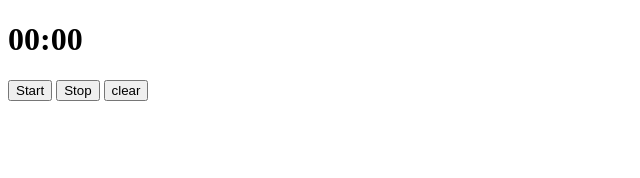
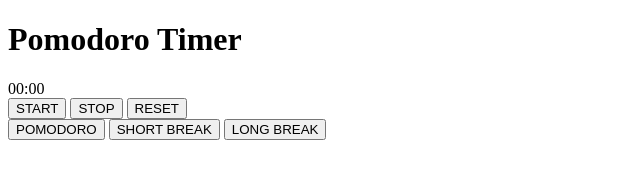
Before and after one commit to yuvarajsadam/timer, a plain HTML site: page index.html in a window 1280 px wide. Shown: the whole page, without its empty margins (0-640 px from the left). Drawn offline with Linux system fonts and the light colour scheme.

Commit message:
Update index.html

```diff
--- a/index.html
+++ b/index.html
@@ -1,14 +1,33 @@
-<!DOCTYPE html>
-<html>
+ <!DOCTYPE html>
+ <html lang="en">
 
-<head> </head>
+ <head>
+     <meta charset="UTF-8" />
+     <meta name="viewport" content="width=device-width, initial-scale=1.0" />
+     <title>Pomodoro Timer</title>
+     <link rel="stylesheet" href="style.css">
+ </head>
 
-<body>
-    <h1><span id="tt1">00</span>:<span id="tt">00</span></h1>
-    <button onclick="v()">Start</button>
-    <button onclick="s()">Stop</button>
-    <button onclick="y()">clear</button>
-    <script src="main.js"></script>
-</body>
+ <body>
 
-</html>
+     <h1>Pomodoro Timer</h1>
+     <div id="display">00:00</div>
+
+     <div class="controls">
+         <button onclick="startTimer()">START</button>
+         <button onclick="stopTimer()">STOP</button>
+         <button onclick="resetTimer()">RESET</button>
+     </div>
+
+     <div class="modes">
+         <button onclick="setMode(25)">POMODORO</button>
+         <button onclick="setMode(5)">SHORT BREAK</button>
+         <button onclick="setMode(15)">LONG BREAK</button>
+     </div>
+
+     <audio id="alertSound" src="https://actions.google.com/sounds/v1/alarms/digital_watch_alarm_long.ogg" preload="auto"></audio>
+
+     <script src="script.js"></script>
+ </body>
+
+ </html>
```
